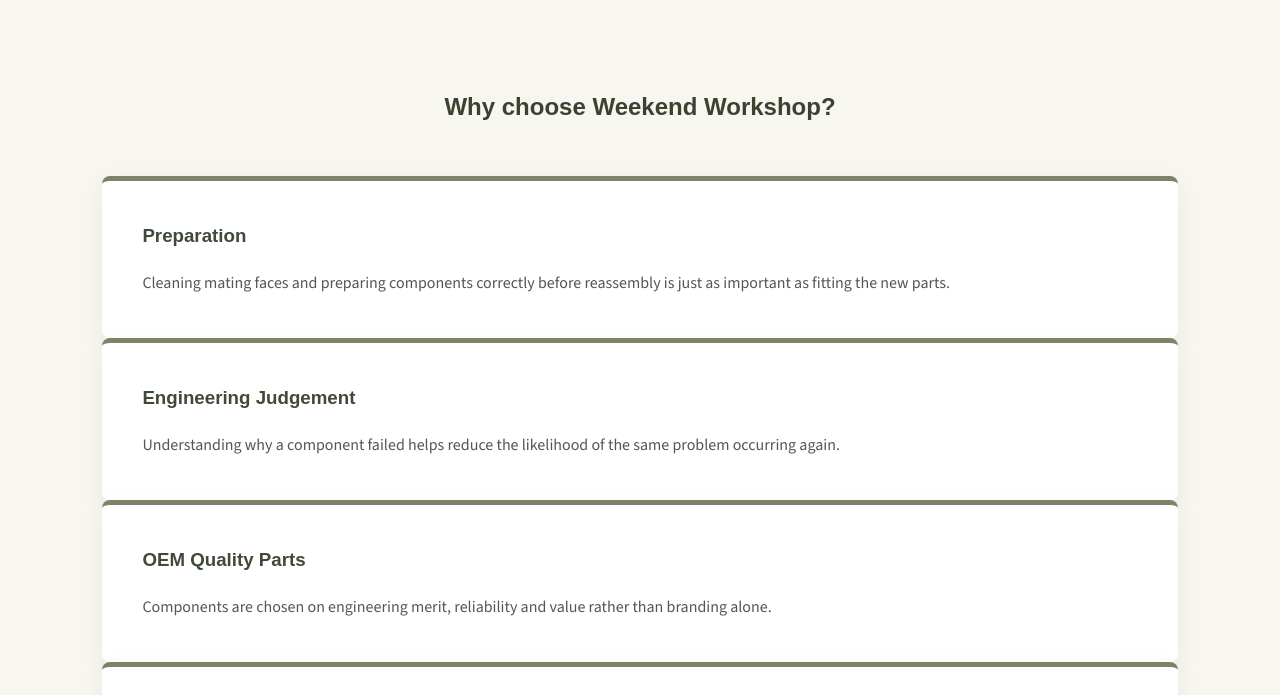
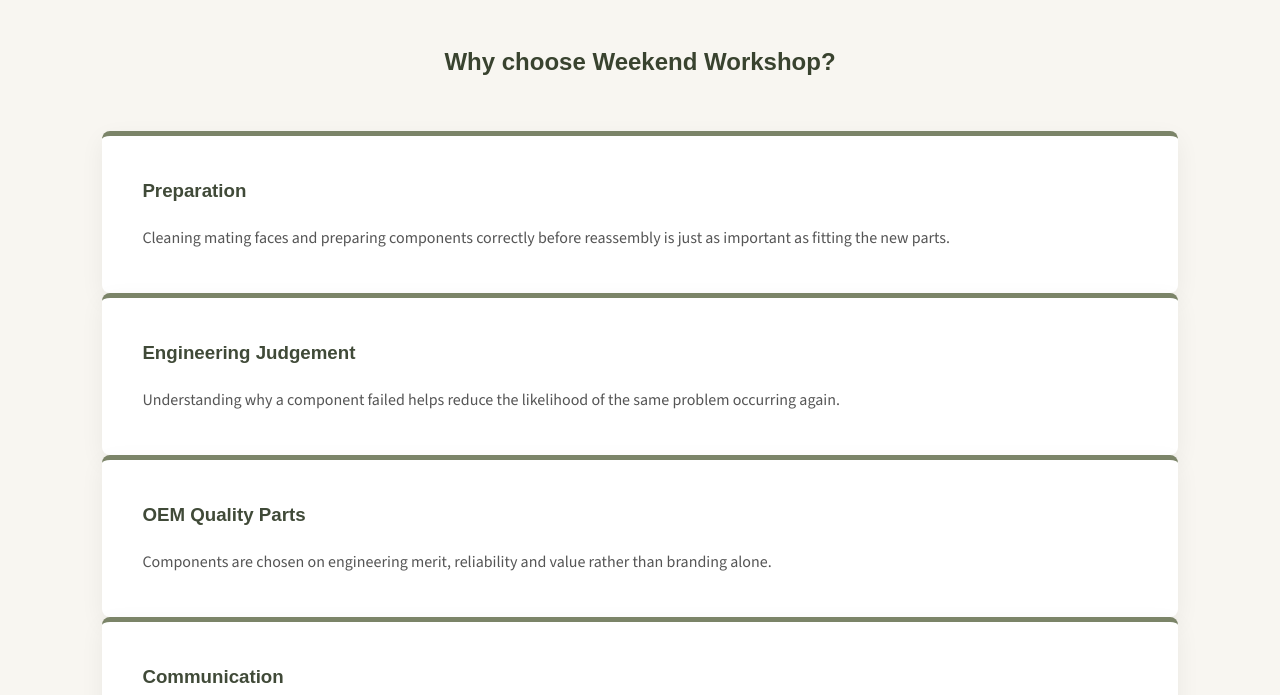
Before and after one commit to znaripon/weekendworkshop, a plain HTML site: page index.html in a window 1280 px wide. Shown: the part 626-1321 px from the top of the page. Drawn offline with nearby package versions, Linux system fonts and the light colour scheme.

Commit message:
Update style.css

```diff
--- a/style.css
+++ b/style.css
@@ -143,7 +143,7 @@
 /* FEATURES */
 
 .features {
-    padding: 90px 8%;
+    padding: 45px 8%;
     background: #f8f6f1;
     text-align: center;
 }
```
